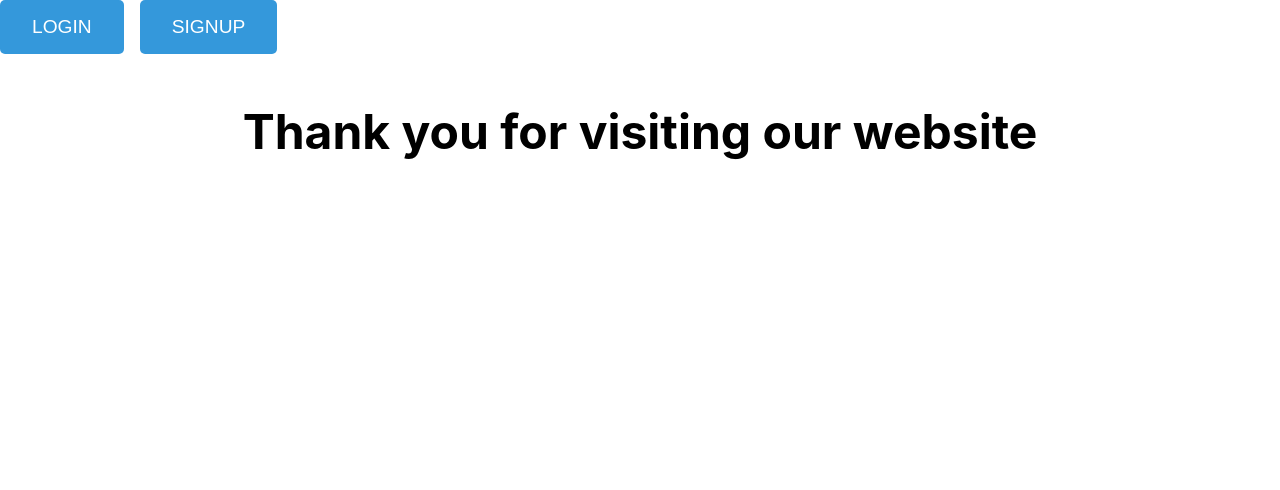
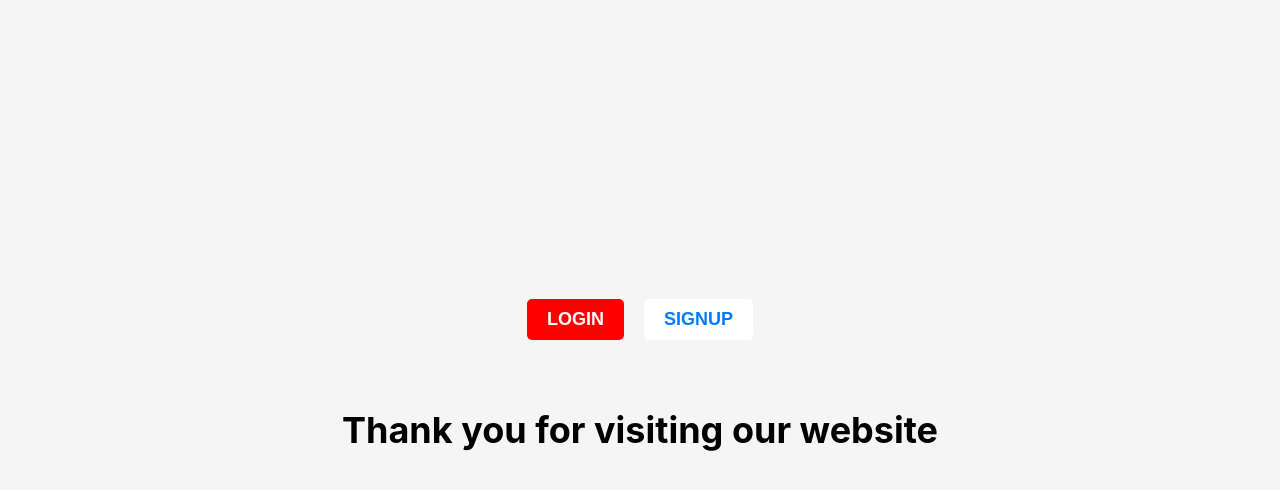
Before and after one commit to Chepkoech1/pet-finder-app, a React (Create React App) app in the folder my-frontend/: page / in a window 1280 px wide. Shown: the top 490 px of the page. Built offline with nearby package versions, Linux system fonts and the light colour scheme.

Commit message:
styled landing page and signup

```diff
--- a/my-frontend/src/App.css
+++ b/my-frontend/src/App.css
@@ -201,13 +201,13 @@ font-weight: 400;
     margin-right: 2em;
 } */
 
-.landing-page {
+/* .landing-page {
   display: flex;
   flex-direction: column;
   align-items: center;
   justify-content: center;
   height: 100vh;
-  background-image: url(/src/pexels-sam-lion-5732461.jpg);
+  background-image: url(pexels-sam-lion-5732461.jpg);
   background-size: cover;
   background-position: center;
 }
@@ -246,9 +246,106 @@ font-weight: 400;
 
 h1 {
   font-size: 3rem;
-  margin-top: 3rem;
-  margin-bottom: 1rem;
-  text-align: center;
+  margin-top: 3rem; */
+  /* margin-bottom: 1rem;
+  text-align: center; */
+/* } */
+/* CSS Styles File */
+
+.Landingpage {
+  display: flex;
+  flex-direction: column;
+  justify-content: center;
+  align-items: center;
+  height: 100vh;
+  background-color: #f5f5f5;
 }
 
+.landingpagebtn {
+  display: flex;
+  gap: 20px;
+}
+
+.btn-1,
+.btn-2 {
+  padding: 10px 20px;
+  border: none;
+  border-radius: 5px;
+  font-size: 18px;
+  font-weight: bold;
+  text-transform: uppercase;
+  cursor: pointer;
+}
+
+.btn-1 {
+  background-color: red;
+  color: #fff;
+}
+
+.btn-2 {
+  background-color: #fff;
+  color: #007bff;
+}
+
+h1 {
+  font-size: 36px;
+  font-weight: bold;
+  text-align: center;
+  margin: 50px 0;
+}
+
+.card {
+  display: flex;
+  flex-direction: column;
+  margin: 4em;
+  align-items: center;
+
+}
+
+form {
+  display: flex;
+  flex-direction: column;
+  align-items: center;
+  width: 80%;
+}
+
+label {
+  font-weight: bold;
+  margin-bottom: 1em;
+  font-size: 1.2em;
+}
+
+input {
+  padding: 0.5em;
+  border-radius: 5px;
+  border: 1px solid gray;
+  margin-bottom: 1em;
+  width: 100%;
+}
+
+button {
+  background-color: red;
+  color: white;
+  padding: 0.5em;
+  border-radius: 5px;
+  border: none;
+  cursor: pointer;
+  font-weight: bold;
+  font-size: 1.2em;
+  margin-bottom: 1em;
+}
+
+.message {
+  color: green;
+  margin-top: 1em;
+  font-size: 1.2em;
+}
+
+.error {
+  color: red;
+  margin-top: 1em;
+  font-size: 1.2em;
+}
+
+
 /* Add other styles as needed */
```
